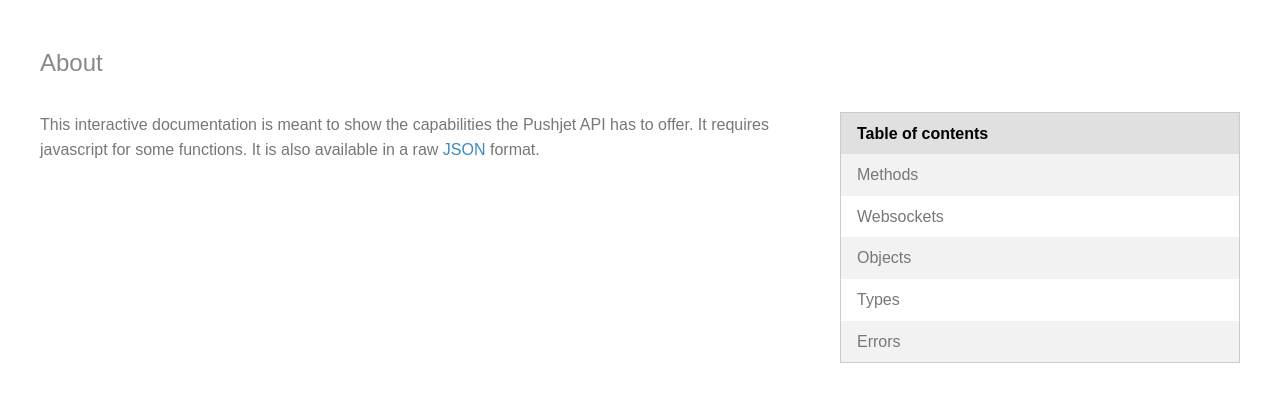
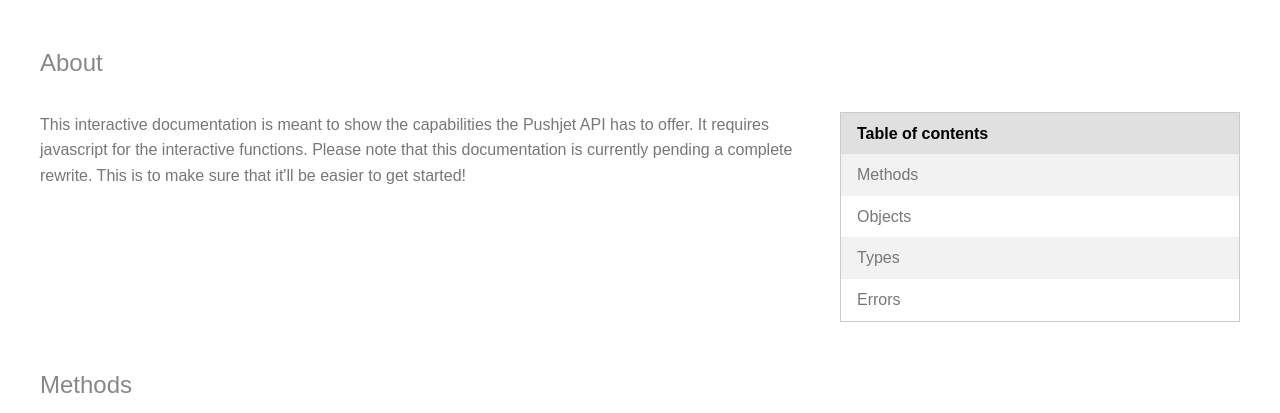
Before and after one commit to Pushjet/Pushjet-Server-Api, a Flask app: page /docs/ in a window 1280 px wide. Shown: the part 163-576 px from the top of the page. Run offline with Flask 2, Linux system fonts and the light colour scheme.

Commit message:
Removed WebSockets from the table of contents and added a  note about the pending rewrite.

```diff
--- a/templates/index.html
+++ b/templates/index.html
@@ -24,9 +24,9 @@
             <div class="pure-g" id="_object-placeholder">
                 <div class="pure-u-2-3">
                     <p>
-                        This interactive documentation is meant to show the capabilities the Pushjet API has
-                        to offer. It requires javascript for some functions. It is also available in a
-                        raw <a href="/static/js/docs.json">JSON</a> format.
+                        This interactive documentation is meant to show the capabilities the Pushjet API has to offer.
+                        It requires javascript for the interactive functions. Please note that this documentation is
+                        currently pending a complete rewrite. This is to make sure that it'll be easier to get started!
                     </p>
                 </div>
                 <div class="pure-u-1-3">
@@ -39,9 +39,6 @@
                         <tbody>
                         <tr href="#methods">
                             <td>Methods</td>
-                        </tr>
-                        <tr href="#websockets">
-                            <td>Websockets</td>
                         </tr>
                         <tr href="#objects">
                             <td>Objects</td>
```
